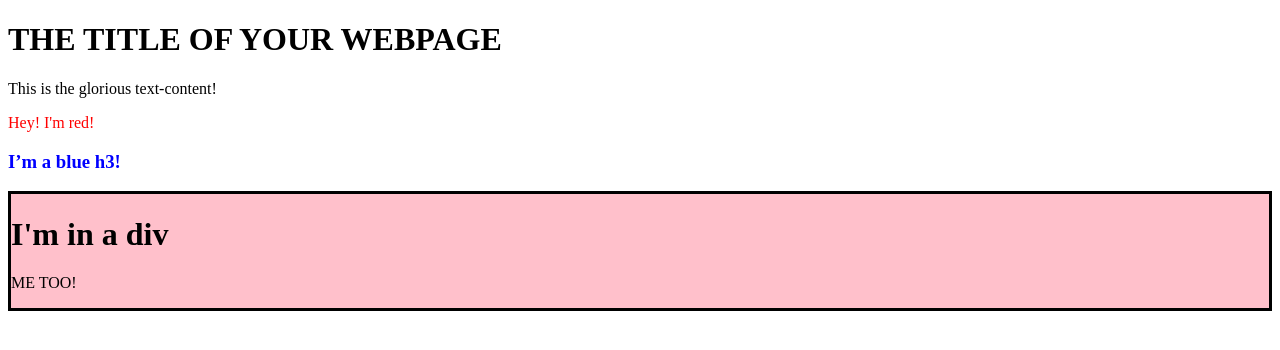
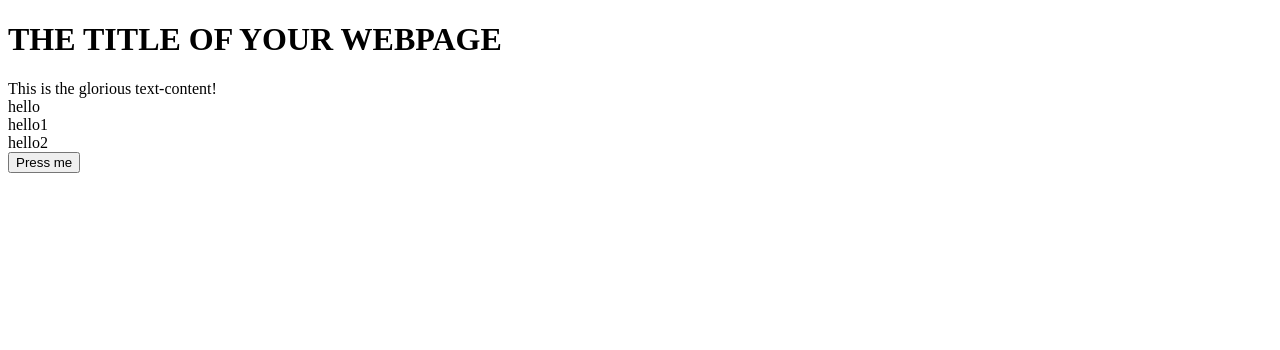
Before and after one commit to Nerio01/odin-DOM, a website: page odin-practice/index.html in a window 1280 px wide. Drawn offline with Linux system fonts and the light colour scheme.

Commit message:
hed with DOM

```diff
--- a/odin-practice/index.html
+++ b/odin-practice/index.html
@@ -13,6 +13,10 @@
     <div class="content">
      This is the glorious text-content!
     </div>
+    <div>hello</div>
+    <div>hello1</div>
+    <div>hello2</div>
   </div>
+   <button class='btn'>Press me</button>
   </body>
 </html>
--- a/odin-practice/odin-dom.js
+++ b/odin-practice/odin-dom.js
@@ -1,31 +1,54 @@
 //console.log('hello');
-const container = document.querySelector("#container");
-//console.log(container);
-const newPar = document.createElement('p');
-//console.log(newPar);
-newPar.textContent = 'Hey! I\'m red!';
-newPar.style.color = 'red';
-container.appendChild(newPar);
-const new_h3 = document.createElement('h3');
-new_h3.style.color = 'blue';
-new_h3.textContent = 'I\’m a blue h3!';
-container.appendChild(new_h3);
-const newDiv = document.createElement('div');
-newDiv.style.backgroundColor = 'pink';
-newDiv.style.border = 'solid 3px black';
-const new_h1 = document.createElement('h1');
-new_h1.textContent = 'I\'m in a div';
-const newPar2 = document.createElement('p');
-newPar2.textContent = 'ME TOO!';
-newDiv.appendChild(new_h1);
-newDiv.appendChild(newPar2);
-container.appendChild(newDiv);
+//const container = document.querySelector("#container");
+////console.log(container);
+//const newPar = document.createElement('p');
+////console.log(newPar);
+//newPar.textContent = 'Hey! I\'m red!';
+//newPar.style.color = 'red';
+//container.appendChild(newPar);
+//const new_h3 = document.createElement('h3');
+//new_h3.style.color = 'blue';
+//new_h3.textContent = 'I\’m a blue h3!';
+//container.appendChild(new_h3);
+//const newDiv = document.createElement('div');
+//newDiv.style.backgroundColor = 'pink';
+//newDiv.style.border = 'solid 3px black';
+//const new_h1 = document.createElement('h1');
+//new_h1.textContent = 'I\'m in a div';
+//const newPar2 = document.createElement('p');
+//newPar2.textContent = 'ME TOO!';
+//newDiv.appendChild(new_h1);
+//newDiv.appendChild(newPar2);
+//container.appendChild(newDiv);
+//const button = document.querySelector("button");
+////console.log(button);
 
-///
-//a <div> with a black border and pink background color with the following elements inside of it:
-//
-//    another <h1> that says “I’m in a div”
-//    a <p> that says “ME TOO!”
-//    Hint for this one: after creating the <div> with createElement, append the <h1> and <p> to it before adding it to the container.
-//
-//
+//button.addEventListener('onmouseover', function (e) {
+//  console.log(e);
+//});
+
+//button.addEventListener("mouseover", function () {
+//  button.style.color = 'pink';
+//  console.log('mouseover');
+//});
+//button.addEventListener("mouseout", function () {
+//  button.style.color = 'black';
+//  console.log('mouseleft');
+//})
+
+const container = document.querySelector('#container');
+
+const children = container.children;
+console.log(children);
+
+Array.from(children).forEach((child) => {
+  child.addEventListener('mouseover', () => {
+    child.style.backgroundColor = 'pink';
+  });
+});
+
+Array.from(children).forEach((child) => {
+  child.addEventListener('mouseout', () => {
+    child.style.backgroundColor = 'white';
+  });
+});
```
